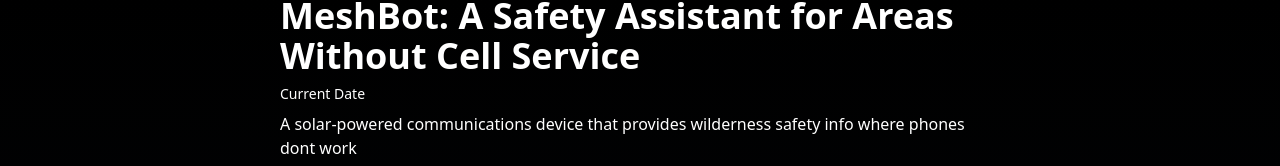
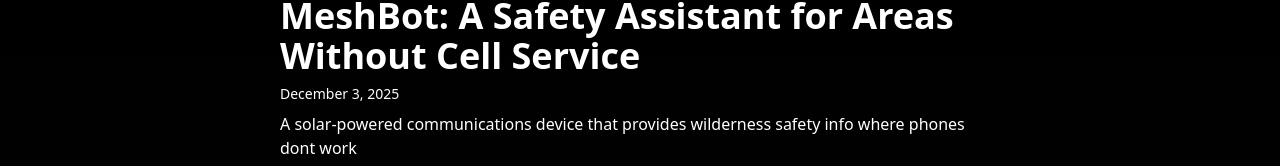
Before and after one commit to Logan-Fouts/logan-logs, a Next.js app: page /projects in a window 1280 px wide. Shown: the part 116-282 px from the top of the page. Built offline with nearby package versions, Linux system fonts and the light colour scheme; what bad-words would draw is missing.

Commit message:
Update blog post date to December 3, 2025

```diff
--- a/src/app/components/blogData.jsx
+++ b/src/app/components/blogData.jsx
@@ -61,7 +61,7 @@ export const posts = [
   {
     slug: "meshtastic-safety-bot",
     title: "MeshBot: A Safety Assistant for Areas Without Cell Service",
-    date: "Current Date",
+    date: "December 3, 2025",
     tagLine: "A solar-powered communications device that provides wilderness safety info where phones dont work",
     imgSrc: "/meshtastic.jpg",
     imgDescription: "Simple electronics setup with antenna, ready for outdoor use",
```
